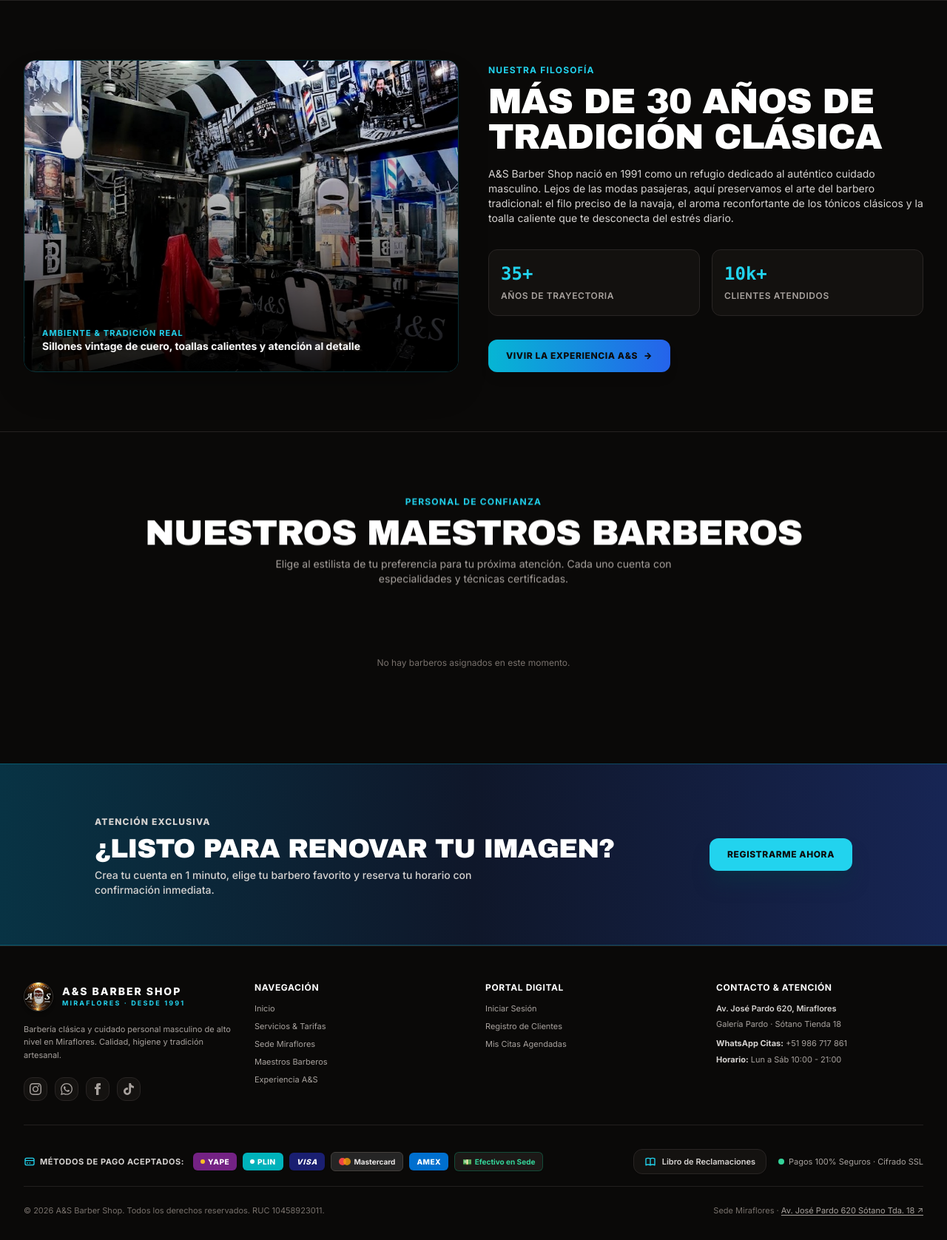
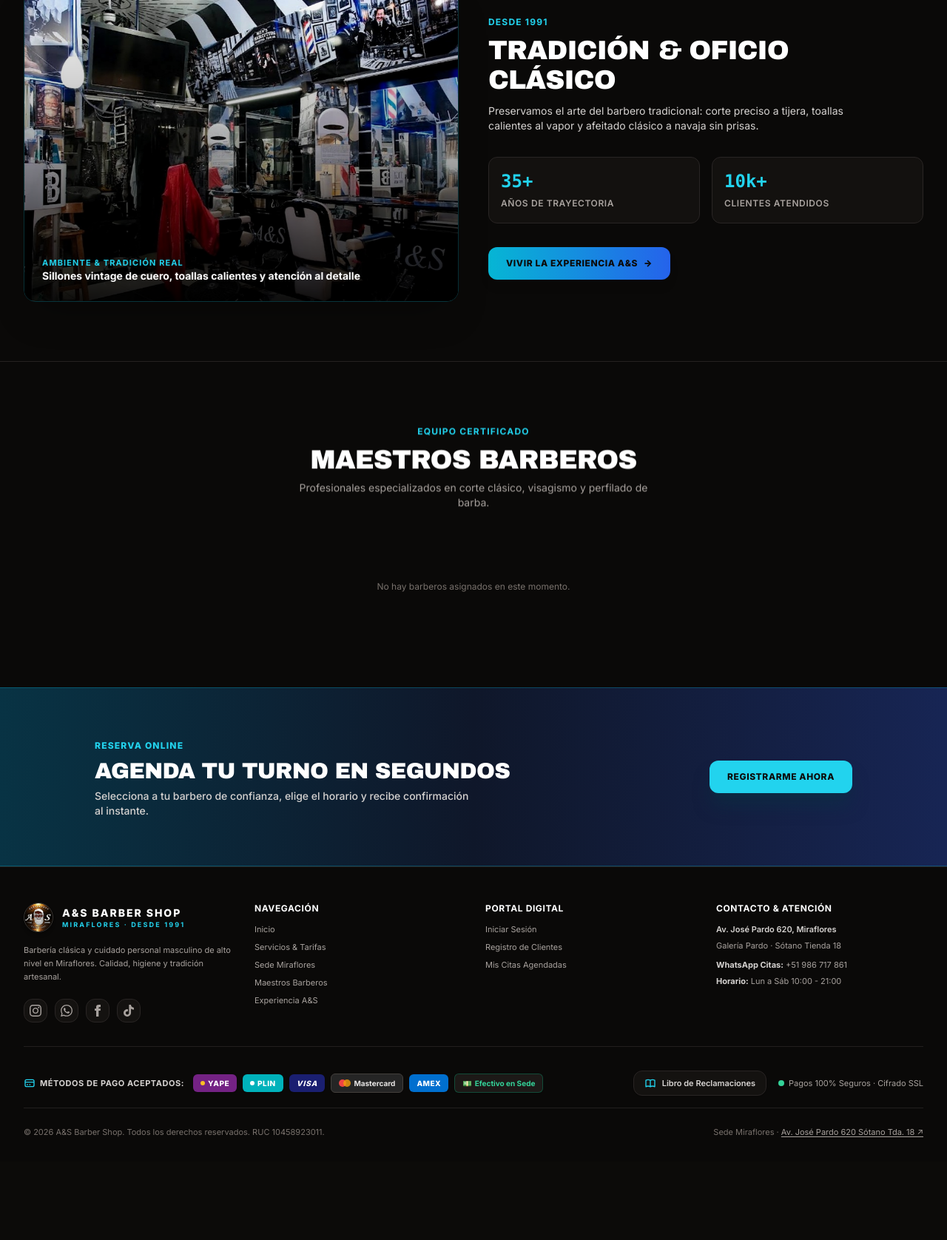
Before and after one commit to gersonst89-bit/as-barber-shop, a Spring Boot app: page / in a window 1280 px wide. Shown: the part 2126-3802 px from the top of the page at 74% size. After the commit the page ends 3663 px from the top, so only its background shows below. Run offline with Spring Boot 4, Linux system fonts and the light colour scheme; data that the repository does not hold is empty; some of the project's set-up classes (security, data sources, template engines, error pages and the like) are left out, and stand-ins take their place; some libraries are stand-ins or nearby versions.

Commit message:
refactor: optimizar jerarquia tipografica y eliminar redundancia en titulos y subtitulos

```diff
--- a/src/main/resources/static/index.html
+++ b/src/main/resources/static/index.html
@@ -80,15 +80,14 @@
           <div class="max-w-2xl space-y-6 scroll-reveal">
             <div class="inline-flex items-center gap-2 px-3 py-1 rounded-full bg-cyan-500/15 border border-cyan-500/30 text-cyan-400 text-xs font-bold tracking-widest uppercase">
               <span class="w-2 h-2 rounded-full bg-cyan-400 animate-pulse"></span>
-              <span>BARBERÍA CLÁSICA EN MIRAFLORES</span>
+              <span>SEDE MIRAFLORES · GALERÍA PARDO</span>
             </div>
-            <h1 class="text-4xl sm:text-6xl lg:text-7xl font-display text-white tracking-tight leading-[1.08] uppercase">
+            <h1 class="text-3xl sm:text-5xl lg:text-6xl font-display text-white tracking-tight leading-[1.1] uppercase">
               TU ESTILO
               <span class="bg-gradient-to-r from-cyan-400 via-sky-300 to-blue-400 bg-clip-text text-transparent block pt-2 pb-1">COMIENZA AQUÍ</span>
             </h1>
-            <p class="text-stone-300 text-sm sm:text-base leading-relaxed max-w-lg">
-              Cortes de precisión a tijera, degradados modernos y el auténtico
-              ritual de afeitado clásico a navaja en Miraflores.
+            <p class="text-stone-300 text-xs sm:text-sm leading-relaxed max-w-lg">
+              Cortes de autor a tijera, degradados modernos y el auténtico ritual de afeitado clásico con toalla caliente y navaja.
             </p>
             <div class="flex flex-col sm:flex-row items-center gap-3.5 pt-2">
               <a href="/pages/cliente/reservas.html" id="btn-reservar-hero" class="w-full sm:w-auto bg-gradient-to-r from-cyan-500 to-blue-600 hover:from-cyan-400 hover:to-blue-500 text-stone-950 font-black px-7 py-3.5 rounded-xl text-xs sm:text-sm uppercase tracking-wider shadow-lg shadow-cyan-950/60 flex items-center justify-center gap-2 transition transform active:scale-95">
@@ -124,13 +123,12 @@
       </section>
       <section id="servicios" class="py-20 px-4 sm:px-8 max-w-7xl mx-auto space-y-12">
         <div class="text-center space-y-2 scroll-reveal">
-          <span class="text-xs font-bold text-cyan-400 uppercase tracking-widest">Tarifario Oficial</span>
-          <h2 class="text-3xl sm:text-4xl lg:text-5xl font-display text-white uppercase tracking-tight">
-            Nuestros Servicios Exclusivos
+          <span class="text-xs font-bold text-cyan-400 uppercase tracking-widest">Catálogo & Tarifas</span>
+          <h2 class="text-2xl sm:text-3xl lg:text-4xl font-display text-white uppercase tracking-tight">
+            Servicios Exclusivos
           </h2>
-          <p class="text-xs sm:text-sm text-stone-400 max-w-xl mx-auto">
-            Conoce nuestros cortes de autor, rituales de afeitado tradicional y
-            tratamientos capilares diseñados para el hombre de hoy.
+          <p class="text-xs sm:text-sm text-stone-400 max-w-lg mx-auto">
+            Cortes de autor, perfilado de barba y tratamientos capilares de alta precisión.
           </p>
         </div>
         <div id="grilla-servicios" class="grid grid-cols-1 md:grid-cols-2 lg:grid-cols-3 gap-6">
@@ -141,31 +139,18 @@
         </div>
       </section>
       <section id="sede" class="py-20 bg-[#0c0b09] border-y border-stone-800/90 px-4 sm:px-8">
-        <div class="max-w-7xl mx-auto space-y-12">
+        <div class="max-w-7xl mx-auto space-y-10">
           <div class="text-center space-y-2 scroll-reveal">
-            <span class="text-xs font-bold text-cyan-400 uppercase tracking-widest">Nuestra Ubicación</span>
-            <h2 class="text-3xl sm:text-4xl lg:text-5xl font-display text-white uppercase tracking-tight">
-              Sede Miraflores · Galería Pardo
+            <span class="text-xs font-bold text-cyan-400 uppercase tracking-widest">Ubicación & Contacto</span>
+            <h2 class="text-2xl sm:text-3xl lg:text-4xl font-display text-white uppercase tracking-tight">
+              Sede Miraflores
             </h2>
-            <p class="text-xs sm:text-sm text-stone-400 max-w-xl mx-auto">
-              Un local acogedor, privado y acondicionado con sillones clásicos y
-              las mejores comodidades en pleno corazón de Miraflores.
+            <p class="text-xs sm:text-sm text-stone-400 max-w-lg mx-auto">
+              Encuéntranos en la Galería Pardo, en un ambiente privado y clásico acondicionado para tu atención.
             </p>
           </div>
           <div class="grid grid-cols-1 lg:grid-cols-12 gap-8 lg:gap-12 items-center">
-            <div class="lg:col-span-6 space-y-6 scroll-reveal-left delay-100">
-              <div>
-                <span class="inline-flex items-center gap-1.5 px-3 py-1 rounded-full bg-cyan-500/10 border border-cyan-500/20 text-cyan-400 text-xs font-bold uppercase tracking-wider">
-                  <span class="w-1.5 h-1.5 rounded-full bg-cyan-400"></span>
-                  Sede Principal · Miraflores
-                </span>
-                <h3 class="text-2xl sm:text-3xl font-bold text-white mt-3">
-                  A&S Barber Shop Miraflores
-                </h3>
-                <p class="text-xs sm:text-sm text-stone-300 mt-2 leading-relaxed">
-                  Ubicados estratégicamente en la emblemática Av. José Pardo, dentro de la Galería Pardo en el sótano (Tienda 18). Fácil acceso, estacionamientos cercanos y la atención clásica de siempre.
-                </p>
-              </div>
+            <div class="lg:col-span-6 space-y-5 scroll-reveal-left delay-100">
               <div class="space-y-3">
                 <div class="flex items-start gap-3.5 p-3.5 rounded-2xl bg-[#12100e] border border-stone-800/80 hover:border-cyan-500/30 transition group">
                   <div class="w-10 h-10 rounded-xl bg-cyan-500/10 border border-cyan-500/20 flex items-center justify-center text-cyan-400 text-base shrink-0 group-hover:scale-105 transition">
@@ -174,7 +159,7 @@
                   <div class="flex-1">
                     <span class="text-[10px] font-bold text-stone-400 uppercase tracking-widest block">Dirección</span>
                     <span class="text-xs sm:text-sm font-semibold text-white">Av. José Pardo 620, Galería Pardo, Sótano Tienda 18</span>
-                    <span class="text-[11px] text-stone-400 block mt-0.5">Miraflores, Lima (a pocas cuadras del Parque Kennedy)</span>
+                    <span class="text-[11px] text-stone-400 block mt-0.5">Miraflores, Lima (a 3 cuadras del Parque Kennedy)</span>
                   </div>
                 </div>
 
@@ -200,7 +185,7 @@
                   </div>
                 </div>
               </div>
-              <div class="pt-2 flex flex-col sm:flex-row gap-3">
+              <div class="pt-1 flex flex-col sm:flex-row gap-3">
                 <a href="/pages/cliente/reservas.html" class="bg-gradient-to-r from-cyan-500 to-blue-600 hover:from-cyan-400 hover:to-blue-500 text-stone-950 font-black px-6 py-3.5 rounded-xl text-xs uppercase tracking-wider shadow-lg shadow-cyan-950/40 text-center transition transform active:scale-95">
                   Agendar en esta Sede
                 </a>
@@ -268,16 +253,12 @@
           </div>
           <div class="space-y-6 order-1 lg:order-2 scroll-reveal-right">
             <div class="space-y-2">
-              <span class="text-xs font-bold text-cyan-400 uppercase tracking-widest">Nuestra Filosofía</span>
-              <h2 class="text-3xl sm:text-4xl lg:text-5xl font-display text-white uppercase tracking-tight">
-                Más de 30 Años de Tradición Clásica
+              <span class="text-xs font-bold text-cyan-400 uppercase tracking-widest">Desde 1991</span>
+              <h2 class="text-2xl sm:text-3xl lg:text-4xl font-display text-white uppercase tracking-tight">
+                Tradición & Oficio Clásico
               </h2>
-              <p class="text-xs sm:text-sm text-stone-300 leading-relaxed pt-2">
-                A&S Barber Shop nació en 1991 como un refugio dedicado al
-                auténtico cuidado masculino. Lejos de las modas pasajeras, aquí
-                preservamos el arte del barbero tradicional: el filo preciso de
-                la navaja, el aroma reconfortante de los tónicos clásicos y la
-                toalla caliente que te desconecta del estrés diario.
+              <p class="text-xs sm:text-sm text-stone-300 leading-relaxed pt-1 max-w-lg">
+                Preservamos el arte del barbero tradicional: corte preciso a tijera, toallas calientes al vapor y afeitado clásico a navaja sin prisas.
               </p>
             </div>
             <div class="grid grid-cols-2 gap-4 pt-2">
@@ -301,13 +282,12 @@
       </section>
       <section id="barberos" class="py-20 px-4 sm:px-8 max-w-7xl mx-auto space-y-12">
         <div class="text-center space-y-2 scroll-reveal">
-          <span class="text-xs font-bold text-cyan-400 uppercase tracking-widest">Personal de Confianza</span>
-          <h2 class="text-3xl sm:text-4xl lg:text-5xl font-display text-white uppercase tracking-tight">
-            Nuestros Maestros Barberos
+          <span class="text-xs font-bold text-cyan-400 uppercase tracking-widest">Equipo Certificado</span>
+          <h2 class="text-2xl sm:text-3xl lg:text-4xl font-display text-white uppercase tracking-tight">
+            Maestros Barberos
           </h2>
-          <p class="text-xs sm:text-sm text-stone-400 max-w-xl mx-auto">
-            Elige al estilista de tu preferencia para tu próxima atención. Cada
-            uno cuenta con especialidades y técnicas certificadas.
+          <p class="text-xs sm:text-sm text-stone-400 max-w-lg mx-auto">
+            Profesionales especializados en corte clásico, visagismo y perfilado de barba.
           </p>
         </div>
         <div id="grilla-barberos" class="grid grid-cols-1 sm:grid-cols-2 lg:grid-cols-3 gap-6">
@@ -320,13 +300,12 @@
       <section class="py-16 bg-gradient-to-r from-cyan-950 via-slate-900 to-blue-950 border-y border-cyan-500/30 text-white px-4 sm:px-8">
         <div class="max-w-5xl mx-auto flex flex-col md:flex-row items-center justify-between gap-6 text-center md:text-left scroll-reveal-zoom">
           <div class="space-y-1.5">
-            <span class="text-xs font-black uppercase tracking-widest text-stone-300">Atención Exclusiva</span>
-            <h3 class="text-2xl sm:text-3xl lg:text-4xl font-display uppercase tracking-tight">
-              ¿Listo para renovar tu imagen?
+            <span class="text-xs font-black uppercase tracking-widest text-cyan-400">Reserva Online</span>
+            <h3 class="text-xl sm:text-2xl lg:text-3xl font-display uppercase tracking-tight text-white">
+              Agenda tu Turno en Segundos
             </h3>
             <p id="texto-cta-banner" class="text-xs sm:text-sm font-medium text-stone-300 max-w-lg">
-              Crea tu cuenta en 1 minuto, elige tu barbero favorito y reserva tu
-              horario con confirmación inmediata.
+              Selecciona a tu barbero de confianza, elige el horario y recibe confirmación al instante.
             </p>
           </div>
           <div class="flex items-center gap-3">
```
